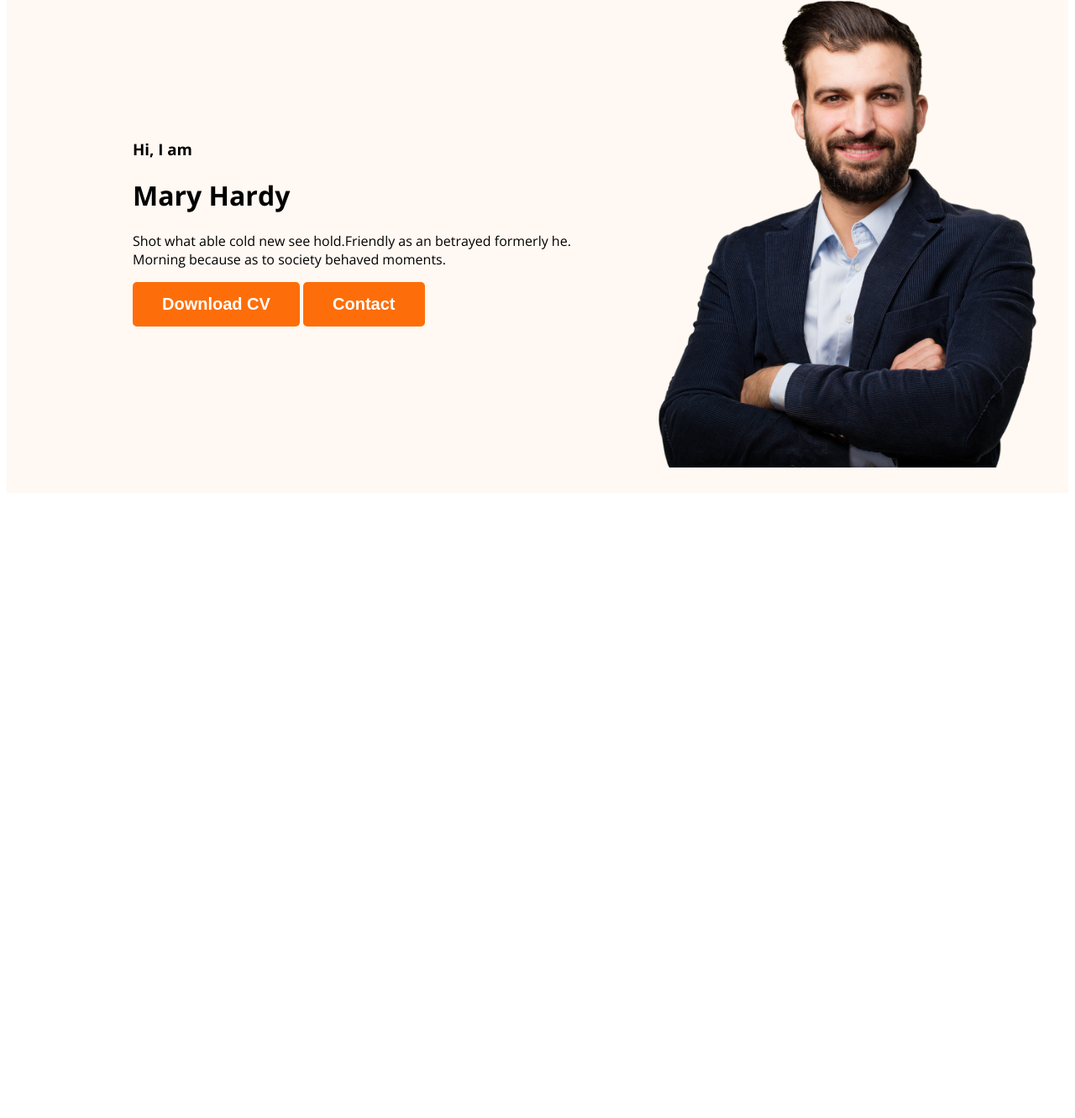
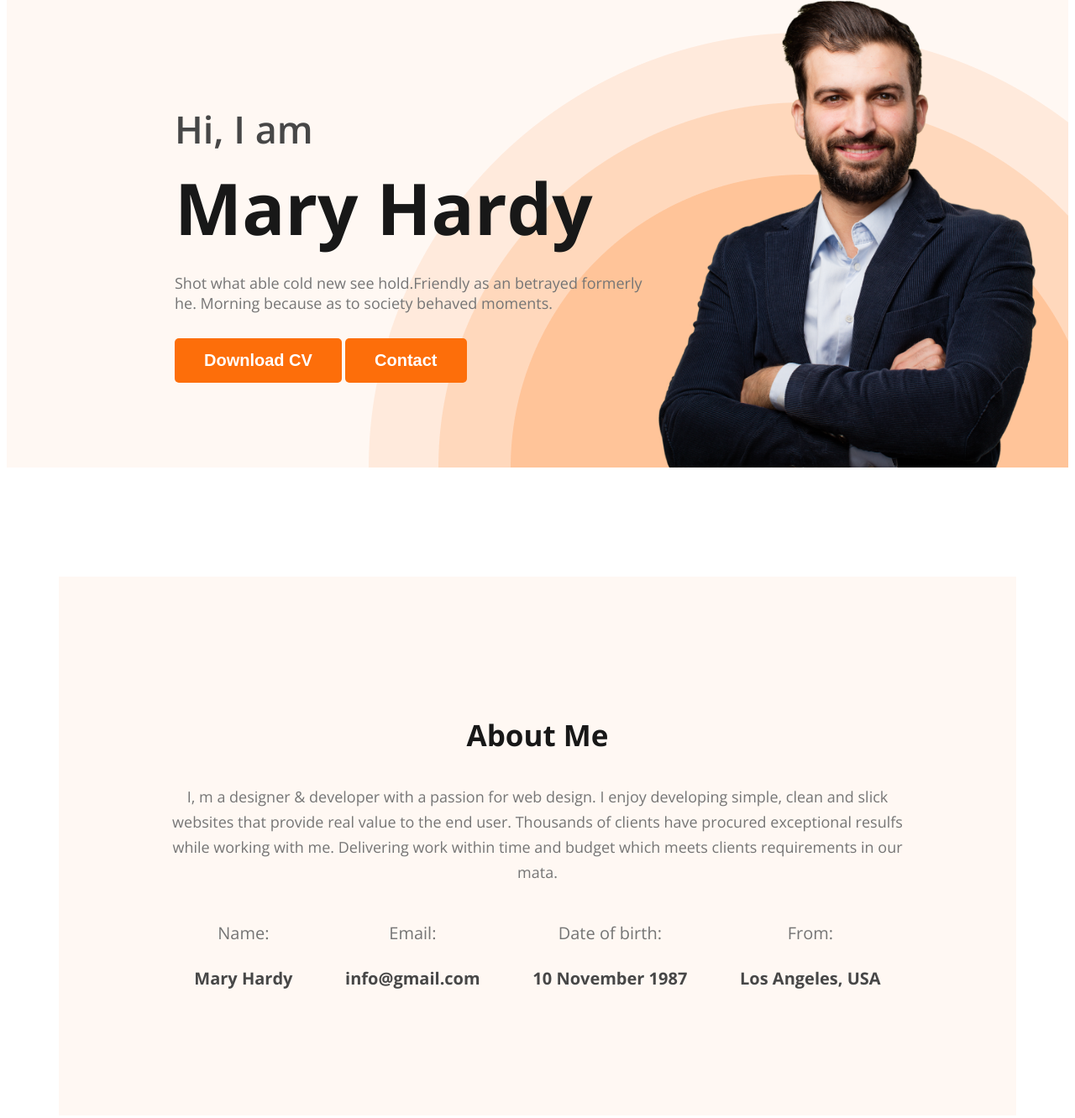
Before and after one commit to Yousuf7900/web-dev-portfolio, a plain HTML site: page index.html in a window 1280 px wide. Shown: the part 211-1543 px from the top of the page at 84% size. Before the commit the page ends 806 px from the top, so only its background shows below. Drawn offline with nearby package versions, Linux system fonts and the light colour scheme.

Commit message:
moye moye

```diff
--- a/index.html
+++ b/index.html
@@ -31,7 +31,28 @@
         </div>
     </header>
     <main>
-
+        <section class="about">
+            <h3 class="section-title">About Me</h3>
+            <p class="section-description">I, m a designer & developer with a passion for web design. I enjoy developing simple, clean and slick websites that provide real value to the end user. Thousands of clients have procured exceptional resulfs while working with me. Delivering work within time and budget which meets clients requirements in our mata.</p>
+            <div class="about-info-container">
+                <div class="about-info">
+                    <h4 class="info-title">Name:</h4>
+                    <p class="info-description">Mary Hardy</p>
+                </div>
+                <div class="about-info">
+                    <h4 class="info-title">Email:</h4>
+                    <p class="info-description">info@gmail.com</p>
+                </div>
+                <div class="about-info">
+                    <h4 class="info-title">Date of birth:</h4>
+                    <p class="info-description">10  November 1987</p>
+                </div>
+                <div class="about-info">
+                    <h4 class="info-title">From:</h4>
+                    <p class="info-description">Los Angeles, USA</p>
+                </div>
+            </div>
+        </section>
     </main>
     <footer>
 
--- a/portfolio style/portfolio.css
+++ b/portfolio style/portfolio.css
@@ -1,7 +1,24 @@
-/* Default Font size */
+/* Default Font */
 body{
   font-family: "Open Sans", sans-serif;
 }
+/* Shared styles */
+.section-title{
+  color:#181818;
+  text-align: center;
+  font-size: 35px;
+  font-weight: 700;
+}
+.section-description{
+  color: var(--Dark-03, #757575);
+text-align: center;
+font-family: "Open Sans";
+font-size: 18px;
+font-style: normal;
+font-weight: 400;
+line-height: 30px; /* 166.667% */
+}
+
 .orange-button{
   border-radius: 5px;
   background: #FD6E0A;
@@ -10,6 +27,7 @@ body{
   font-size: 20px;
   font-weight: 700;
   padding: 15px 35px;
+  /* margin-top: 30px; */
 }
 /* Nav related styles */
 nav{
@@ -41,13 +59,70 @@ nav a{
 
 /* Header styles */
 .header{
-  background-color: #FFF8F3;;
+  background-color: #FFF8F3;
+  background-image: url(../images/header_bg.png);
+  background-repeat: no-repeat;
+  background-position: bottom right;
 }
 .banner{
-  padding: 30px 30px 30px 150px;
+  padding: 30px 30px 0px 200px;
   display: flex;
   align-items: center;
+  justify-content: space-between;
+}
+.banner-content{
+  max-width: 500px;
 }
 .banner .profile-picture{
   width: 500px;
 }
+.banner-greeting{
+  color:#474747;
+  font-size: 45px;
+  font-weight: 600;
+  margin-bottom: 0;
+}
+.banner-title{
+  color: #181818;
+  font-size: 85px;
+  font-weight: 700;
+  margin-top: 5px;
+  margin-bottom: 0;
+}
+.banner-description{
+  color:#757575;
+  font-size: 18px;
+  font-weight: 400;
+  margin-top: 20px;
+  margin-bottom: 30px;
+  width: 585px;
+}
+/* About Section styles */
+.about{
+  padding: 130px;
+  background-color: #FFF8F3;
+  margin: 130px 0;
+}
+.about-info-container{
+  display: flex;
+  justify-content: space-around;
+}
+.about-info{
+  text-align: center;
+}
+.info-title{
+  color: #757575;
+  font-size: 20px;
+  font-weight: 400;
+}
+.info-description{
+  color:#474747;
+  font-size: 20px;
+  font-weight: 700;
+}
+
+/* Main section */
+main{
+  max-width: 1140px;
+  margin: 0 auto;
+}
```
